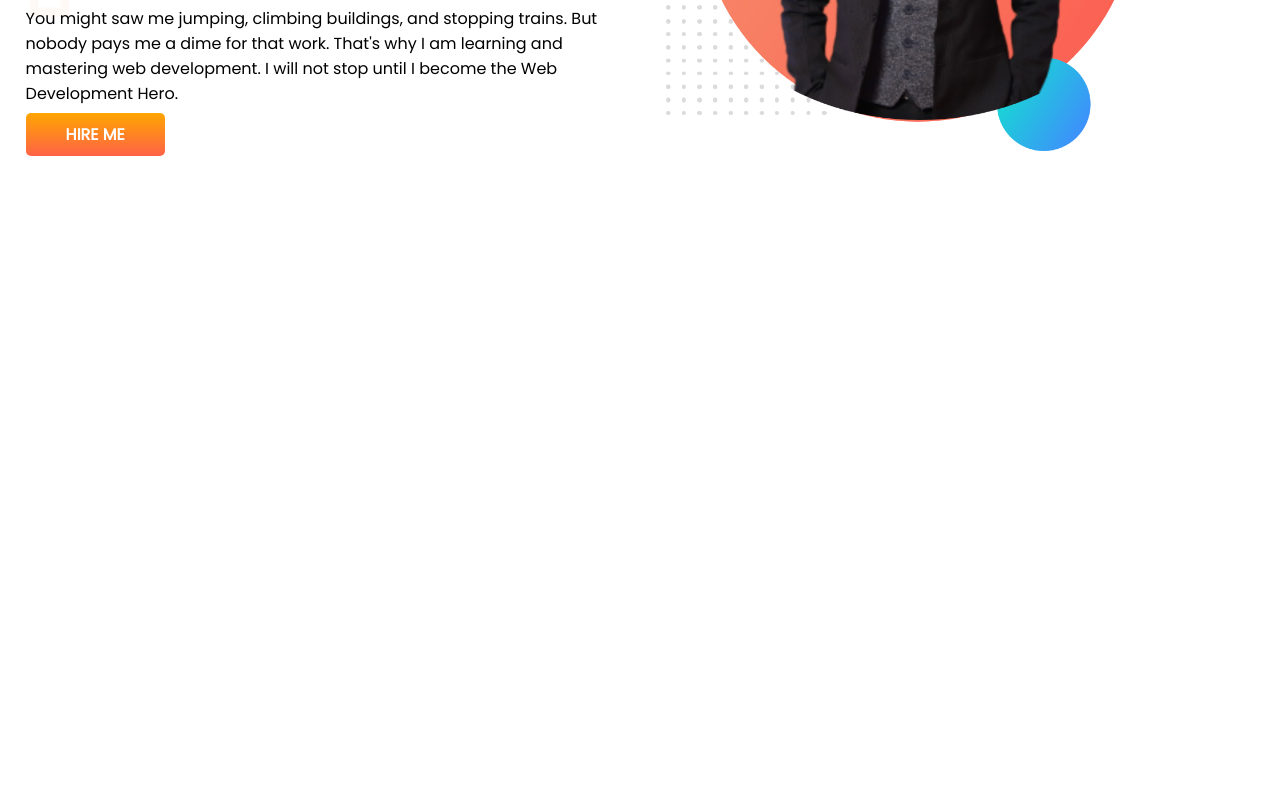
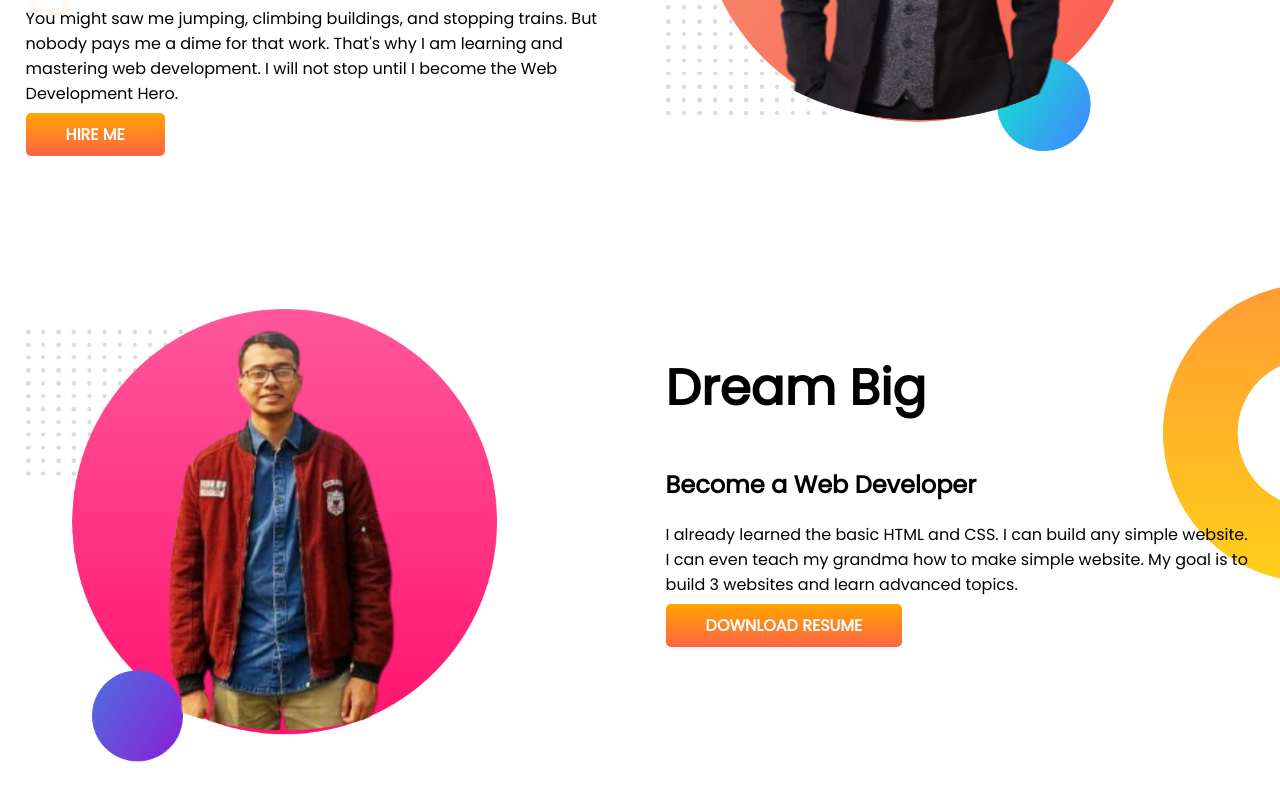
Before and after one commit to methelfaiyaz/developer-portfolio, a plain HTML site: page index.html in a window 1280 px wide. Shown: the part 342-1142 px from the top of the page. Before the commit the page ends 800 px from the top, so only its background shows below. Drawn offline with Linux system fonts and the light colour scheme.

Commit message:
Dream added

```diff
--- a/index.html
+++ b/index.html
@@ -25,6 +25,19 @@
           <img src="images/faiyaz.png" alt="Faiyaz">
         </div>
     </section>
+
+    <section class="dream-big">
+        <div class="half-width">
+            <img src="images/faiyaz2.png" alt="">
+        </div>
+        <div class="half-width">
+            <h1>Dream Big</h1>
+            <h2>Become a Web Developer</h2>
+            <p>I already learned the basic HTML and CSS. I can build any simple website. I can even teach my grandma how to make simple website. My goal is to build 3 websites and learn advanced topics.</p>
+            <a class="link-button" target="_blank" href="#">DOWNLOAD RESUME</a>
+
+        </div>
+    </section>
 </body>
 
 </html>
--- a/style.css
+++ b/style.css
@@ -13,6 +13,7 @@ h1 {
 
 section {
     display: flex;
+    margin-bottom: 100px;
 }
 
 .half-width {
@@ -39,3 +40,9 @@ section {
     background-repeat: no-repeat;
 
 }
+
+.dream-big {
+    background-image: url(images/dream-bg.png);
+    background-repeat: no-repeat;
+    background-position-x: right;
+}
```
